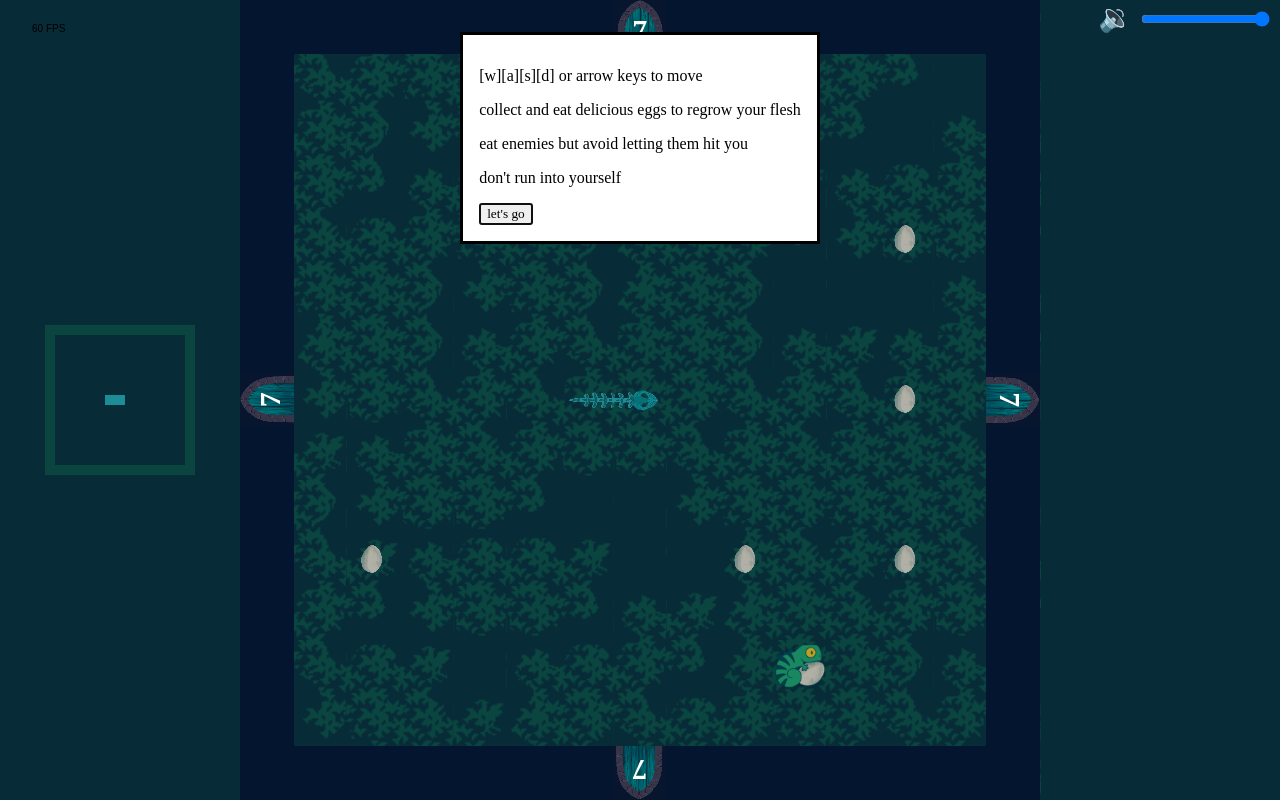
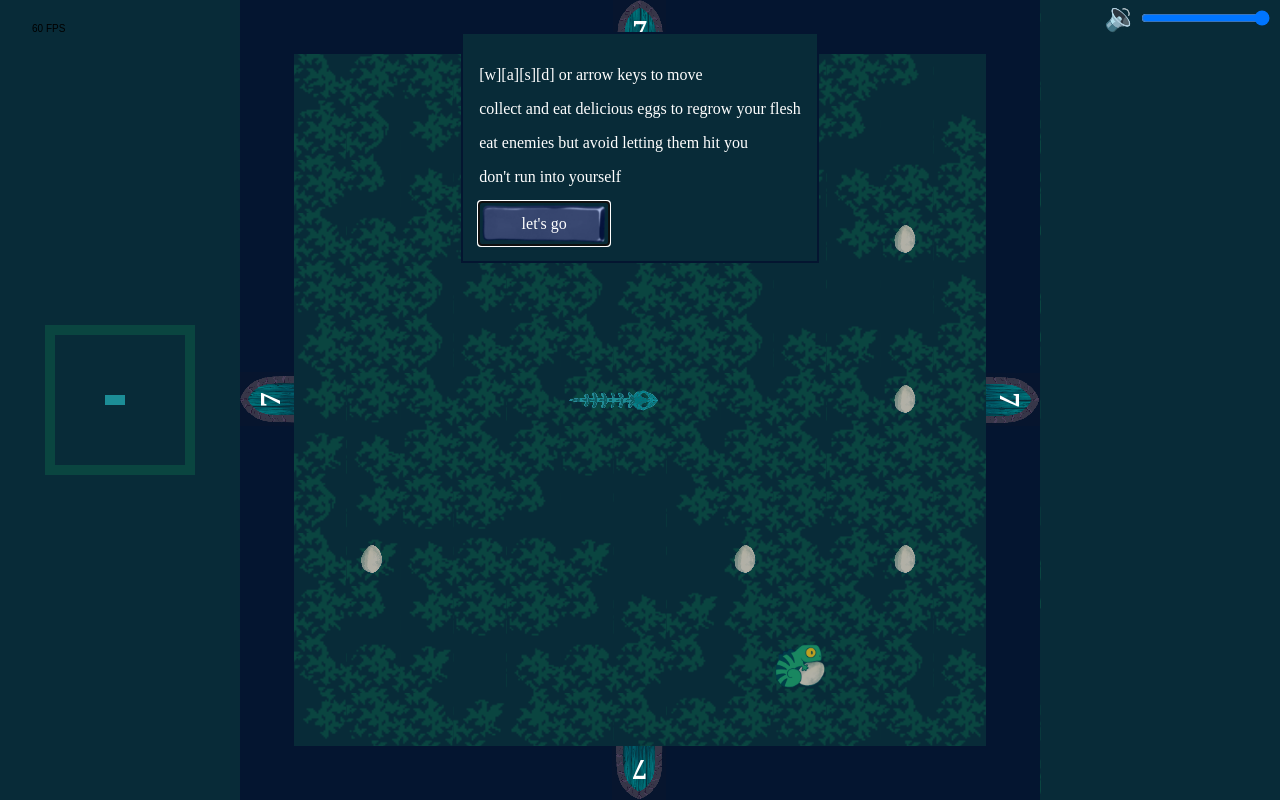
Before and after one commit to Thristhart/ld58, a React (Vite) app: page / in a window 1280 px wide. Built offline with nearby package versions, Linux system fonts and the light colour scheme; a web font is replaced by a local one.

Commit message:
buttons, kinda. pause button also

```diff
--- a/src/game.css
+++ b/src/game.css
@@ -10,6 +10,17 @@ body {
 }
 button {
     font-family: inherit;
+    background-image: url(/ld58/src/assets/stone_button_bg.png);
+    background-size: 100%;
+    background-repeat: no-repeat;
+    background-color: transparent;
+    aspect-ratio: 290 / 96;
+    border: none;
+    box-sizing: border-box;
+    color: white;
+    margin: 0;
+    padding: 0;
+    font-size: 1rem;
 }
 
 #root {
@@ -33,6 +44,9 @@ button {
 .CanvasContainer dialog {
     top: 32px;
     margin-block: 0;
+    background-color: #082b38;
+    color: white;
+    border: 2px solid #041530;
 }
 .CanvasContainer dialog h2 {
     margin-top: 0;
--- a/src/game.tsx
+++ b/src/game.tsx
@@ -77,6 +77,24 @@ function useGameWorld() {
         return () => cancelAnimationFrame(frameHandle);
     }, [gameWorld]);
 
+    useEffect(() => {
+        function onBlur() {
+            gameWorld.setGameState("isPaused", true);
+        }
+        function onKeyDown(e: KeyboardEvent) {
+            if (e.key === " " || e.key === "Escape") {
+                gameWorld.setGameState("isPaused", true);
+            }
+        }
+
+        document.body.addEventListener("keydown", onKeyDown);
+        window.addEventListener("blur", onBlur);
+        return () => {
+            window.removeEventListener("blur", onBlur);
+            document.body.removeEventListener("keydown", onKeyDown);
+        };
+    }, [gameWorld]);
+
     return { gameWorld, getGameState, setGameState, restart };
 }
 
@@ -109,7 +127,7 @@ function DeathDialog(props: DeathDialogProps) {
                 <h2>Game Over</h2>
                 <StatsPage getGameState={props.getGameState}/>
                 <p>Try again?</p>
-                <button onClick={props.restart} autoFocus>
+                <button onClick={props.restart} autoFocus style={{ width: "130px" }}>
                     Retry
                 </button>
             </section>
@@ -128,7 +146,7 @@ function PauseDialog(props: PauseDialogProps) {
                 <p>collect and eat delicious eggs to regrow your flesh</p>
                 <p>eat enemies but avoid letting them hit you</p>
                 <p>don't run into yourself</p>
-                <button autoFocus onClick={props.unpause}>
+                <button autoFocus onClick={props.unpause} style={{ width: "130px" }}>
                     let's go
                 </button>
             </section>
```
Also changed, not shown: 1 other file (tests, documents, lock files or other folders).
